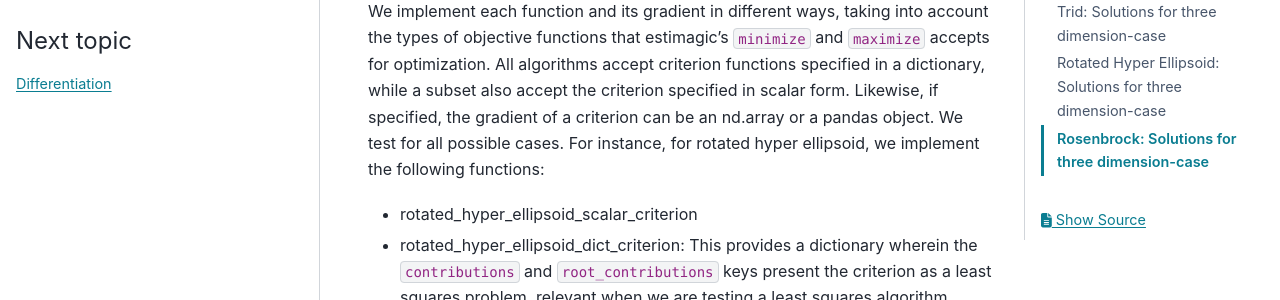
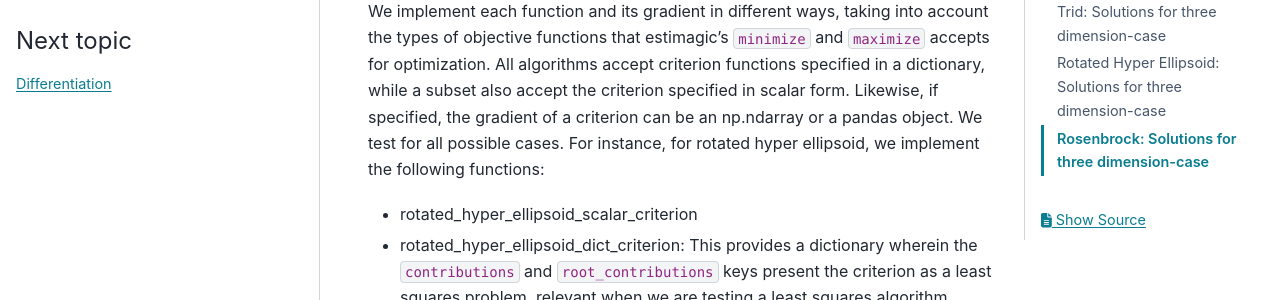
Before and after one commit to optimagic-dev/optimagic, a Sphinx documentation site: the page built from docs/source/explanations/optimization/tests_for_supported_optimizers.rst, in a window 1280 px wide and 900 px high, scrolled down 1008 px. Shown: the part 233-533 px from the top of the window. Built offline with Sphinx 7.4.7 and the PyData theme 0.15.4, drawn with Linux system fonts in a browser that asks for light colours; pages that are not in the unit, such as notebooks, are missing from menus.

Commit message:
Documentation and docstrings.

```diff
--- a/docs/source/explanations/optimization/tests_for_supported_optimizers.rst
+++ b/docs/source/explanations/optimization/tests_for_supported_optimizers.rst
@@ -47,7 +47,7 @@ into account the types of objective functions that estimagic's
 ``minimize`` and ``maximize`` accepts  for optimization. All algorithms accept
 criterion functions specified in a dictionary, while a subset also accept the criterion
 specified in scalar form. Likewise, if specified, the gradient of a criterion can be
-an nd.array or a pandas object. We test for all possible cases.
+an np.ndarray or a pandas object. We test for all possible cases.
 For instance, for rotated hyper ellipsoid, we implement the following functions:
 
 * rotated_hyper_ellipsoid_scalar_criterion
```
Also changed, not shown: 1 other file.
